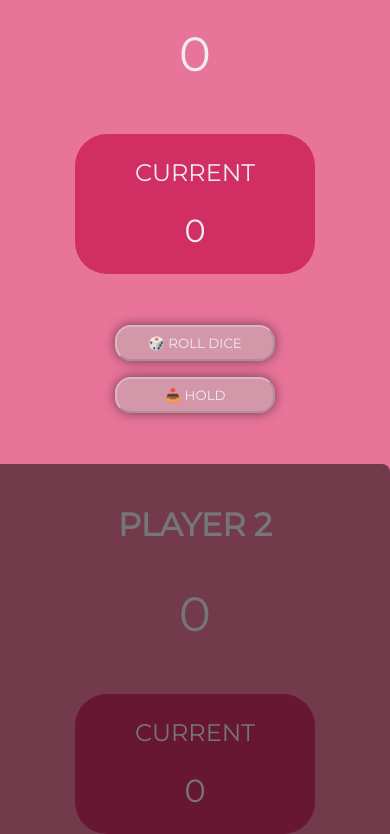
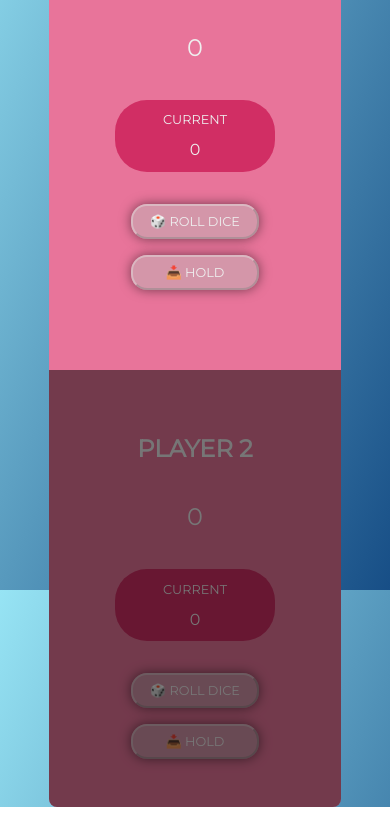
Before and after one commit to schan610/pig-game, a plain HTML site: page index.html in a window 390 px wide. Shown: the part 254-1088 px from the top of the page. After the commit the page ends 1061 px from the top, so only its background shows below. Drawn offline with Linux system fonts and the light colour scheme.

Commit message:
fixed responsive mobile

```diff
--- a/style.css
+++ b/style.css
@@ -118,10 +118,9 @@ body {
   grid-column: 1 / 2;
   grid-row: 1 / 2;
   display: flex;
-  height: 100%;
+  flex-wrap: wrap;
   flex-direction: column;
   align-items: center;
-  justify-content: space-evenly;
   margin: 3rem 0;
 }
 
@@ -140,13 +139,12 @@ body {
 .player2 {
   grid-column: 2 / 3;
   grid-row: 1 / 2;
-  height: 100%;
   display: flex;
   flex-direction: column;
   align-items: center;
-  justify-content: space-evenly;
   margin: 3rem 0;
 }
+
 .p2-overlay {
   grid-column: 2 / 3;
   grid-row: 1 / 2;
@@ -244,7 +242,7 @@ body {
     grid-template-rows: 1fr 1fr;
     grid-gap: 2rem;
     width: 75%;
-    margin: 0;
+    margin: 3rem 2rem;
   }
 
   .player1 {
@@ -255,6 +253,8 @@ body {
   .p1-overlay {
     grid-column: 1 / 1;
     grid-row: 1 / 2;
+    border-top-right-radius: 0.5rem;
+    border-bottom-left-radius: 0rem;
   }
 
   .player2 {
@@ -265,6 +265,8 @@ body {
   .p2-overlay {
     grid-column: 1 / 1;
     grid-row: 2 / 3;
+    border-top-right-radius: 0rem;
+    border-bottom-left-radius: 0.5rem;
   }
 
   .dice {
@@ -293,8 +295,7 @@ body {
 
 @media (max-width: 660px) {
   .game-window {
-    width: 100%;
-    margin-bottom: 0;
+    margin: 0rem;
   }
   .game-info-btns {
     margin-left: auto;
@@ -304,3 +305,42 @@ body {
     width: 70%;
   }
 }
+
+@media (max-width: 500px) {
+  .game-window {
+    margin: 0rem;
+  }
+
+  .player1 h1,
+  .player2 h1 {
+    font-size: 1.5rem;
+  }
+
+  .player1 span,
+  .player2 span {
+    font-size: 1.5rem;
+  }
+  .game-btn button {
+    font-size: 0.8rem;
+    width: 8rem;
+  }
+  .current {
+    width: 10rem;
+    font-size: 0.8rem;
+  }
+  .current span {
+    font-size: 1rem;
+  }
+
+  .game-info-btns {
+    margin-left: 10rem;
+  }
+
+  .new-game {
+    font-size: 0.6rem;
+  }
+
+  .how-to-play {
+    height: fit-content;
+  }
+}
```
